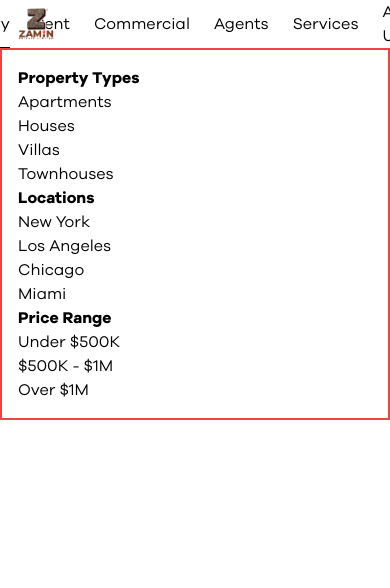
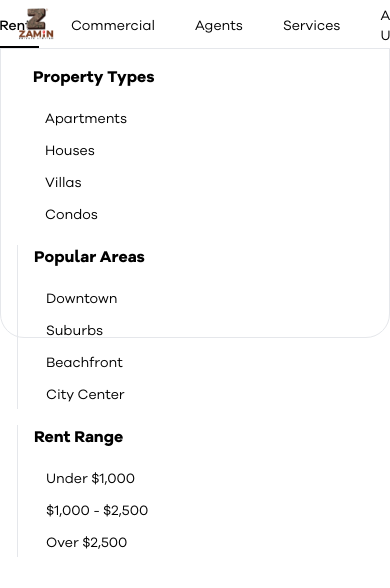
Before and after one commit to NITESH261/zaminbazzar, a Next.js app: page / in a window 390 px wide. Shown: the top 588 px of the page. Built offline with nearby package versions, Linux system fonts and the light colour scheme.

Commit message:
refactor: navbar webview updated

```diff
--- a/src/components/organism/Navbar.jsx
+++ b/src/components/organism/Navbar.jsx
@@ -1,12 +1,11 @@
 import React from 'react'
 import Logo from '../atoms/Logo'
 import { Button } from '../ui/button'
-import { NavigationMenu, NavigationMenuContent, NavigationMenuItem, NavigationMenuLink, NavigationMenuList, NavigationMenuTrigger } from '../ui/navigation-menu'
 import Link from 'next/link'
 
 const Navbar = () => {
     return (
-        <div className='flex relative w-full '>
+        <div className='flex relative w-full border-b border-gray-200'>
             <div className="flex w-full h-12 items-center max-w-7xl mx-auto gap-4 px-4">
                 <div className="flex w-fit flex-grow-0">
                     <Logo />
@@ -15,18 +14,17 @@ const Navbar = () => {
                     <div className="flex w-full h-full justify-end">
                         <ul className='flex w-fit h-full gap-6'>
                             {NavData.map((item, index) => (
-                                <li key={index} className='navlink w-fit h-full items-center flex group border-b border-transparent hover:border-black transition-all'>
-                                    <Link href={"/"} className='flex'>{item.title}</Link>
-                                    <div className="flex group-hover:visible invisible transition-all w-full absolute border border-red-500 top-full z-10 bg-white left-0">
-                                        <div className="grid grid-cols-1 md:grid-cols-2 lg:grid-cols-3 w-full border border-red-500 max-w-7xl mx-auto p-4">
+                                <li key={index} className='navlink w-fit h-full items-center flex group border-b-2 border-transparent hover:border-black transition-all'>
+                                    <Link href={"/"} className='flex w-full text-sm pt-1.5 px-2 transition-all group-hover:font-medium'>{item.title}</Link>
+                                    <div className="flex group-hover:visible invisible transition-all w-full absolute top-full z-10 bg-white left-0 rounded-b-3xl border border-gray-200">
+                                        <div className="grid grid-cols-1 divide-x gap-4 md:grid-cols-2 lg:grid-cols-3 w-full h-72 max-w-7xl mx-auto px-4 py-4 md:py-6 lg:py-8">
                                             {item.categories.map((item, index) => (
-                                                <div key={index} className="flex w-full flex-col">
+                                                <div key={index} className="flex w-full flex-col pl-4 gap-4">
                                                     <strong className='text-base'>{item.title}</strong>
-                                                    <ul className='flex w-full flex-col'>
-
+                                                    <ul className='flex w-full flex-col pl-3 gap-1 text-sm'>
                                                         {item.links.map((item, index) => (
                                                             <li key={index} className='flex w-full'>
-                                                                <Link href={"/"}>{item.name}</Link>
+                                                                <Link href={"/"} className='hover:font-normal py-1 hover:underline transition-all'>{item.name}</Link>
                                                             </li>
                                                         ))}
                                                     </ul>
```
